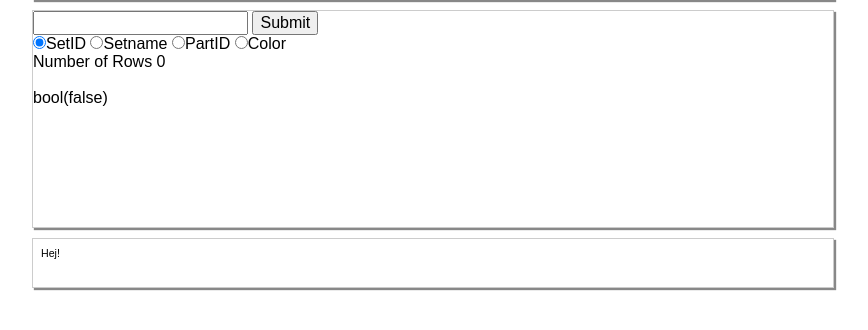
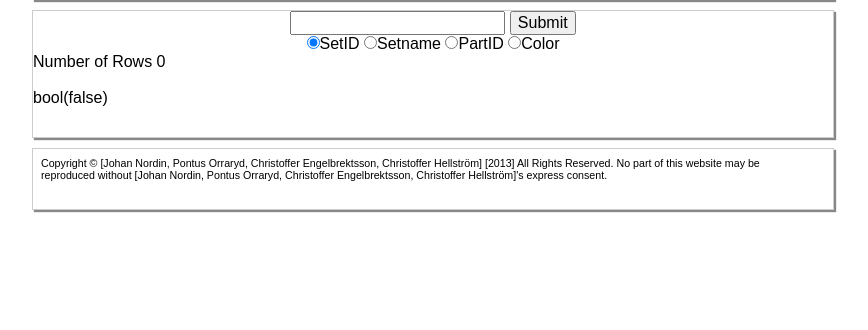
Before and after one commit to Porraryd/LegoEP, a PHP site: page /resultat.php in a window 1280 px wide. Shown: the part 110-440 px from the top of the page, without its empty margins (207-1075 px from the left). Run offline with PHP 8.4, Linux system fonts and the light colour scheme; data that the repository does not hold is empty.

Commit message:
Layout changes with form

```diff
--- a/css/style.css
+++ b/css/style.css
@@ -21,6 +21,10 @@ footer {
 	margin-bottom: 20px;
 	font-size: 8pt;
 
+}
+#form {
+	background-color: #FFFFFF;
+	text-align: center;
 }
 
 .row {
--- a/php/form.php
+++ b/php/form.php
@@ -1,5 +1,5 @@
 
-
+			<div id="form">
 					<form action="resultat.php" method="post">
 
 						<input type="text" name="search">
@@ -9,3 +9,4 @@
 						<input type="radio" name="type" value="PartID" autocomplete="off">PartID
 						<input type="radio" name="type" value="Colorname" autocomplete="off">Color
 					</form>
+			</div>
--- a/resultat.php
+++ b/resultat.php
@@ -17,7 +17,7 @@ include "templates/header.php";
 				$type   = $_POST['type'];
 
 				//koppla val med tabell
-				$keys = array('SetID' => 'inventory',
+				$keys = array('SetID' => 'sets',
 							  'Setname' => 'sets',
 						  	  'PartID' => 'parts',
 						  	  'Colorname' => 'colors');
@@ -39,10 +39,6 @@ include "templates/header.php";
 				echo 'Number of Rows ' .  mysql_num_rows($x) . '<br><br>';
 				var_dump(mysql_fetch_array($x));
 
-
-				echo '<br>' . '<br>' . $tablename . '<br>';
-				echo '<br>' . $type . '<br><br>';
-
 				$i = 0;
 				//hämtar data som genereras av frågan
 				echo "<table>";
@@ -61,25 +57,6 @@ include "templates/header.php";
 				}
 				echo "</table>";
 
-
-			/*
-				while ( $rest = mysql_fetch_row($x) ) {
-
-					echo '<br>';
-					foreach ($rest as $key => $value) {
-						//echo $key . ' ';
-						echo $value . ' ';
-					}
-					echo '<br>';
-				}*/
-			/*	while ( $rest = mysql_fetch_assoc($x) ) {
-
-					echo '<br>';
-						echo $rest[$type] . ' ';
-
-					echo '<br>';
-				}*/
-
 				mysql_free_result($x);
 
 			?>
--- a/templates/footer.php
+++ b/templates/footer.php
@@ -2,7 +2,7 @@
 			<footer class="wrapper">
 				<div class="row cf">
 					<div class="threethirds">
-						Hej!
+						Copyright © [Johan Nordin, Pontus Orraryd, Christoffer Engelbrektsson, Christoffer Hellström] [2013] All Rights Reserved. No part of this website may be reproduced without [Johan Nordin, Pontus Orraryd, Christoffer Engelbrektsson, Christoffer Hellström]'s express consent.
 					</div>
 				</div>
 			</footer>
```
